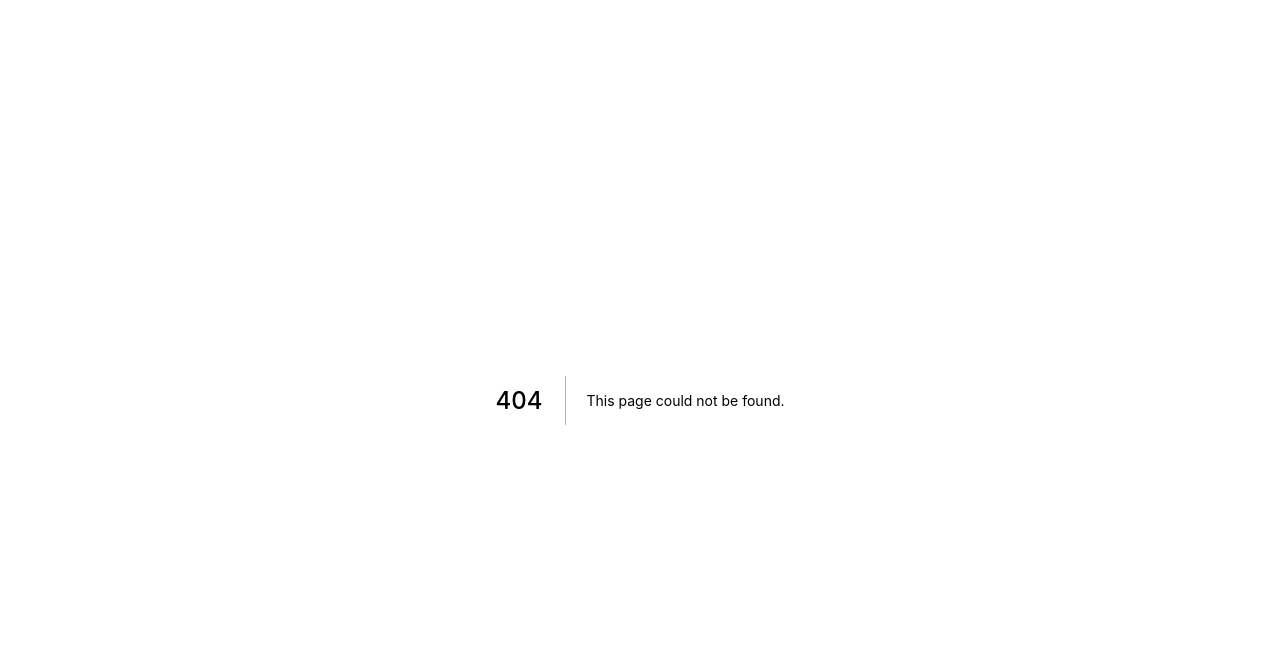
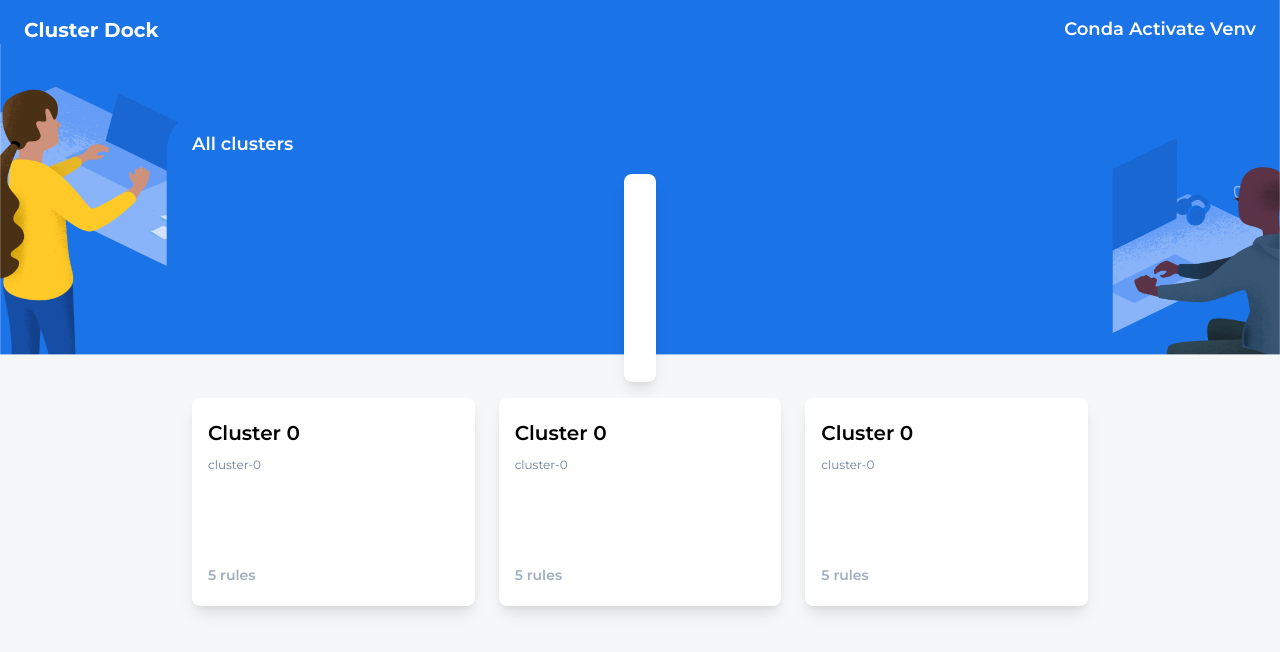
Before and after one commit to 1407arjun/TRINIT-Conda-Activate-Venv-DEV04, a Next.js app: page /console in a window 1280 px wide. Before the commit this address had no page. Shown: the top 652 px of the page. Built offline with nearby package versions, Linux system fonts and the light colour scheme.

Commit message:
Start console UI for all clusters created

```diff
--- /dev/null
+++ b/src/components/Navbar.tsx
@@ -0,0 +1,17 @@
+import { Heading, HStack, Spacer, Text } from "@chakra-ui/react"
+
+const Navbar = () => {
+    return (
+        <HStack w="100%" px={6} py={4} color="white">
+            <Heading as="h1" size="md">
+                Cluster Dock
+            </Heading>
+            <Spacer />
+            <Text fontSize="lg" fontWeight="semibold">
+                Conda Activate Venv
+            </Text>
+        </HStack>
+    )
+}
+
+export default Navbar
--- /dev/null
+++ b/src/components/console/Item.tsx
@@ -0,0 +1,30 @@
+import { GridItem, Spacer, Text, VStack } from "@chakra-ui/react"
+import type ConsoleItem from "../../types/ConsoleItem"
+
+const Item = ({ name, id, rules }: ConsoleItem) => {
+    return (
+        <GridItem
+            bgColor="white"
+            shadow="lg"
+            as={VStack}
+            color="initial"
+            rounded="lg"
+            h={52}
+            alignItems="start"
+            px={4}
+            py={5}>
+            <Text fontSize="xl" fontWeight="semibold">
+                {name}
+            </Text>
+            <Text fontSize="xs" color="gray.500">
+                {id}
+            </Text>
+            <Spacer />
+            <Text fontSize="sm" fontWeight="semibold" color="gray.400">
+                {rules} rules
+            </Text>
+        </GridItem>
+    )
+}
+
+export default Item
--- /dev/null
+++ b/src/components/console/List.tsx
@@ -0,0 +1,40 @@
+import { Grid, Text, VStack, GridItem } from "@chakra-ui/react"
+import Item from "./Item"
+import type ConsoleItem from "../../types/ConsoleItem"
+
+const clusters: ConsoleItem[] = [
+    { id: "cluster-0", name: "Cluster 0", rules: 5 }
+]
+
+const List = () => {
+    return (
+        <VStack color="white" spacing={4} w="100%" px={48} py={16}>
+            <Text fontSize="lg" w="100%" fontWeight="semibold">
+                All clusters
+            </Text>
+            <GridItem
+                bgColor="white"
+                shadow="lg"
+                as={VStack}
+                color="initial"
+                rounded="lg"
+                h={52}
+                alignItems="start"
+                px={4}
+                py={5}></GridItem>
+            <Grid w="100%" gap={6} templateColumns="repeat(3, 1fr)">
+                {clusters.map((c) => (
+                    <Item key={c.name} {...c} />
+                ))}
+                {clusters.map((c) => (
+                    <Item key={c.name} {...c} />
+                ))}
+                {clusters.map((c) => (
+                    <Item key={c.name} {...c} />
+                ))}
+            </Grid>
+        </VStack>
+    )
+}
+
+export default List
--- /dev/null
+++ b/src/pages/console.tsx
@@ -0,0 +1,20 @@
+import { VStack } from "@chakra-ui/react"
+import { NextPage } from "next"
+import ConsoleList from "../components/console/List"
+import Navbar from "../components/Navbar"
+
+const Config: NextPage = () => {
+    return (
+        <VStack
+            backgroundImage="background.png"
+            backgroundColor="#f6f7f9"
+            backgroundSize="contain"
+            backgroundRepeat="no-repeat"
+            minH="100vh">
+            <Navbar />
+            <ConsoleList />
+        </VStack>
+    )
+}
+
+export default Config
--- a/src/theme.ts
+++ b/src/theme.ts
@@ -1,7 +1,7 @@
 import { extendTheme } from "@chakra-ui/react"
 
 const theme = extendTheme({
-    initialColorMode: "system",
+    initialColorMode: "light",
     useSystemColorMode: false,
     colors: {
         light: {},
--- /dev/null
+++ b/src/types/ConsoleItem.ts
@@ -0,0 +1,7 @@
+type ConsoleItem = {
+    name: string
+    id: string
+    rules: number
+}
+
+export default ConsoleItem
```
Also changed, not shown: package.json (indentation only), public/background.png (added).
